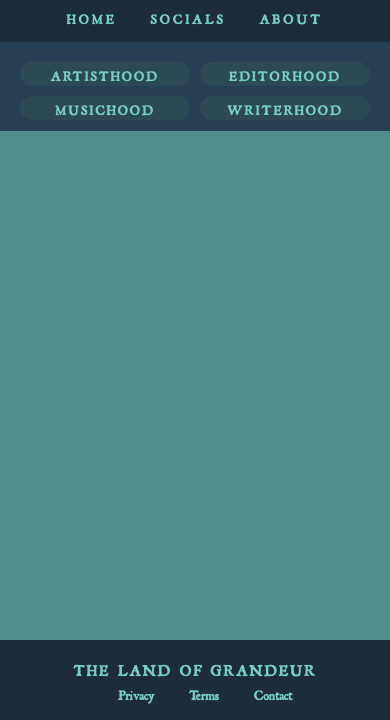
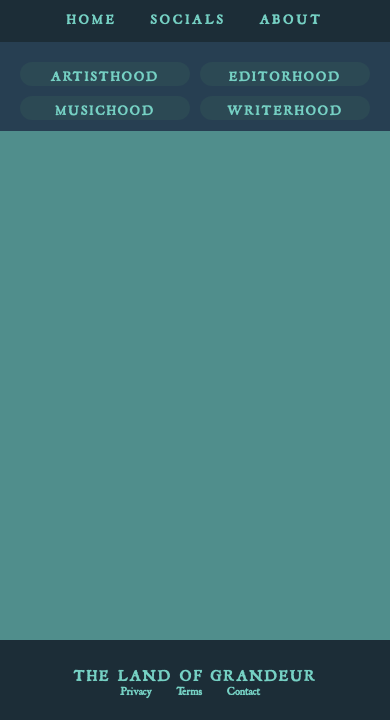
Before and after one commit to fxstley/haymak, a plain HTML site: page index.html in a window 390 px wide. Shown: the part 124-844 px from the top of the page. Drawn offline with Linux system fonts and the light colour scheme.

Commit message:
Update styles.css

```diff
--- a/styles.css
+++ b/styles.css
@@ -376,9 +376,10 @@ footer {
 
   .footer-links {
     justify-content: center;
-    flex-direction: row;
-    gap: 15px;
-    margin-top: 10px;
+    position: relative;
+    right: 15px;
+    gap: 5px;
+    margin-top: 1px;
   }
 
   .footer-brand {
@@ -386,6 +387,6 @@ footer {
   }
 
   .footer-links a {
-    font-size: 14px;
+    font-size: 12px;
   }
 }
```
